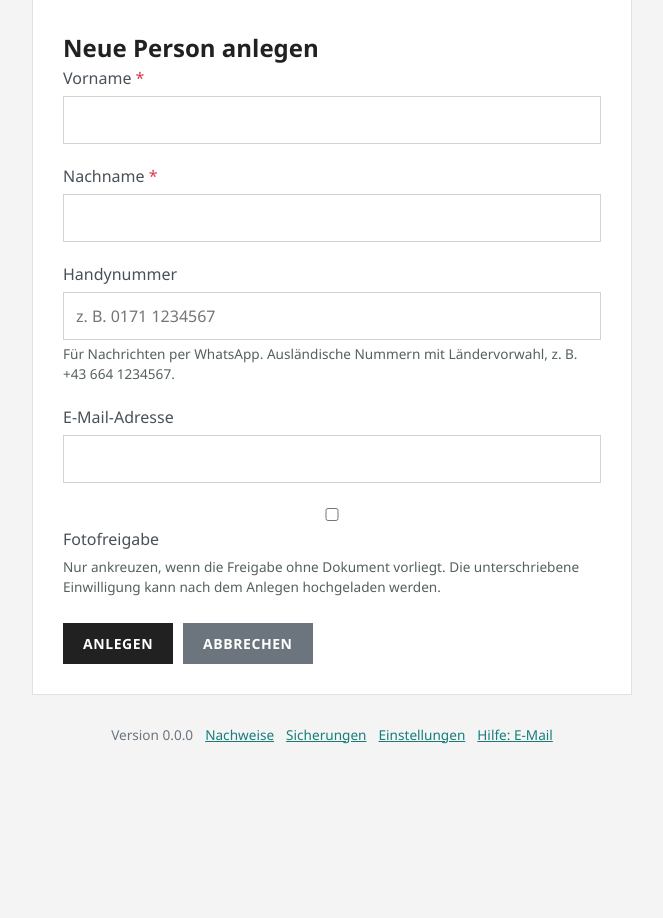
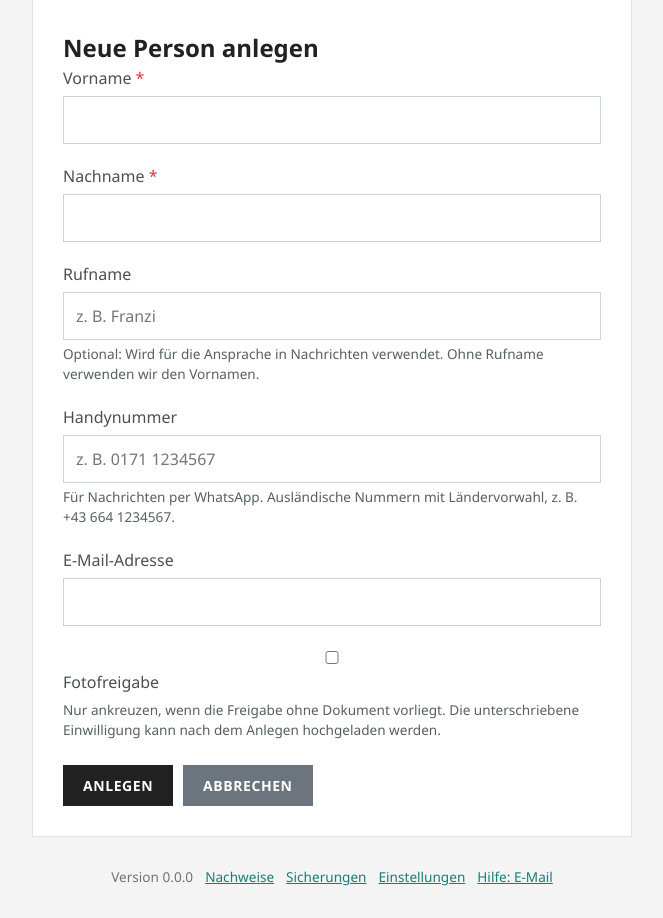
Before and after one commit to kai-osthoff/hundemanager, a Flask app: page /person/neu in a window 1280 px wide. Shown: the part 137-1055 px from the top of the page, without its empty margins (308-971 px from the left). Before the commit the page ends 881 px from the top, so only its background shows below. Run offline with Flask 3, Linux system fonts and the light colour scheme.

Commit message:
Optionalen Rufnamen für die Ansprache in Nachrichten verwenden

```diff
--- a/app.py
+++ b/app.py
@@ -40,6 +40,7 @@ class Person(db.Model):
     id = db.Column(db.Integer, primary_key=True)
     vorname = db.Column(db.String(100), nullable=False)
     nachname = db.Column(db.String(100), nullable=False)
+    rufname = db.Column(db.String(100), nullable=True)
     aktiv = db.Column(db.Boolean, default=True)  # 👈v4
     fotofreigabe = db.Column(db.Boolean, default=False)  # 👈 NEU v5
     mobil = db.Column(db.String(30), nullable=True)   # für WhatsApp, so wie eingegeben
@@ -55,6 +56,10 @@ class Person(db.Model):
         return f"{self.vorname} {self.nachname}"
 
     @property
+    def ansprache(self):
+        return self.rufname or self.vorname
+
+    @property
     def aktuelle_fotoeinwilligung(self):
         """Die neueste nicht widerrufene Einwilligung mit Dokument - oder None."""
         return next((e for e in self.fotoeinwilligungen if not e.widerrufen_am), None)
@@ -73,7 +78,7 @@ class Person(db.Model):
         if self.foto_status not in ('fehlt', 'ohne-nachweis'):
             return None
         return whatsapp.fotoeinwilligung_nachricht(
-            self.vorname, [h.name for h in sorted(self.hunde, key=lambda h: h.name.lower())],
+            self.ansprache, [h.name for h in sorted(self.hunde, key=lambda h: h.name.lower())],
             einstellung('fotoeinwilligung_link'), kanal)
 
     @property
@@ -405,10 +410,10 @@ def hund_ansicht(hund):
     whatsapp_nachfrage = email_nachfrage = None
     if nachfragen:
         whatsapp_nachfrage = whatsapp.link(hund.besitzer.mobil, whatsapp.fehlende_daten_nachricht(
-            hund.besitzer.vorname, hund.name, nachfragen))
+            hund.besitzer.ansprache, hund.name, nachfragen))
         email_nachfrage = mailto.link(hund.besitzer.email, f'{hund.name}: fehlende Angaben',
                                       whatsapp.fehlende_daten_nachricht(
-                                          hund.besitzer.vorname, hund.name, nachfragen, 'email'))
+                                          hund.besitzer.ansprache, hund.name, nachfragen, 'email'))
 
     stati = [i['status'] for i in impfungen] + [haftpflicht]
     if 'abgelaufen' in stati:
@@ -454,7 +459,7 @@ def impf_nachfrage(hund, impfungen, kanal='whatsapp'):
     punkte = impf_punkte(impfungen)
     if not punkte:
         return None
-    text = whatsapp.impfpass_nachricht(hund.besitzer.vorname, hund.name, punkte, kanal)
+    text = whatsapp.impfpass_nachricht(hund.besitzer.ansprache, hund.name, punkte, kanal)
     if kanal == 'email':
         return mailto.link(hund.besitzer.email, f'{hund.name}: Impfpass', text)
     return whatsapp.link(hund.besitzer.mobil, text)
@@ -549,6 +554,7 @@ def _person_angaben(person):
         return 'Die E-Mail-Adresse stimmt so nicht – bitte prüfen.'
     person.vorname = vorname
     person.nachname = nachname
+    person.rufname = request.form.get('rufname', '').strip()[:100] or None
     # Mit unterschriebener Einwilligung bleibt die Freigabe bestehen (Häkchen ist dann gesperrt)
     person.fotofreigabe = request.form.get('fotofreigabe') == '1' or bool(
         person.id and person.aktuelle_fotoeinwilligung)
--- a/templates/person_form.html
+++ b/templates/person_form.html
@@ -16,6 +16,13 @@
         <div class="form-group">
             <label for="nachname" class="required">Nachname</label>
             <input type="text" id="nachname" name="nachname" value="{{ w.nachname or '' }}" required>
+        </div>
+
+        <div class="form-group">
+            <label for="rufname">Rufname</label>
+            <input type="text" id="rufname" name="rufname" value="{{ w.rufname or '' }}" maxlength="100"
+                   placeholder="z. B. Franzi">
+            <small>Optional: Wird für die Ansprache in Nachrichten verwendet. Ohne Rufname verwenden wir den Vornamen.</small>
         </div>
 
         <div class="form-group">
```
Also changed, not shown: tests/test_hundemanager.py (+38 -0 lines).
